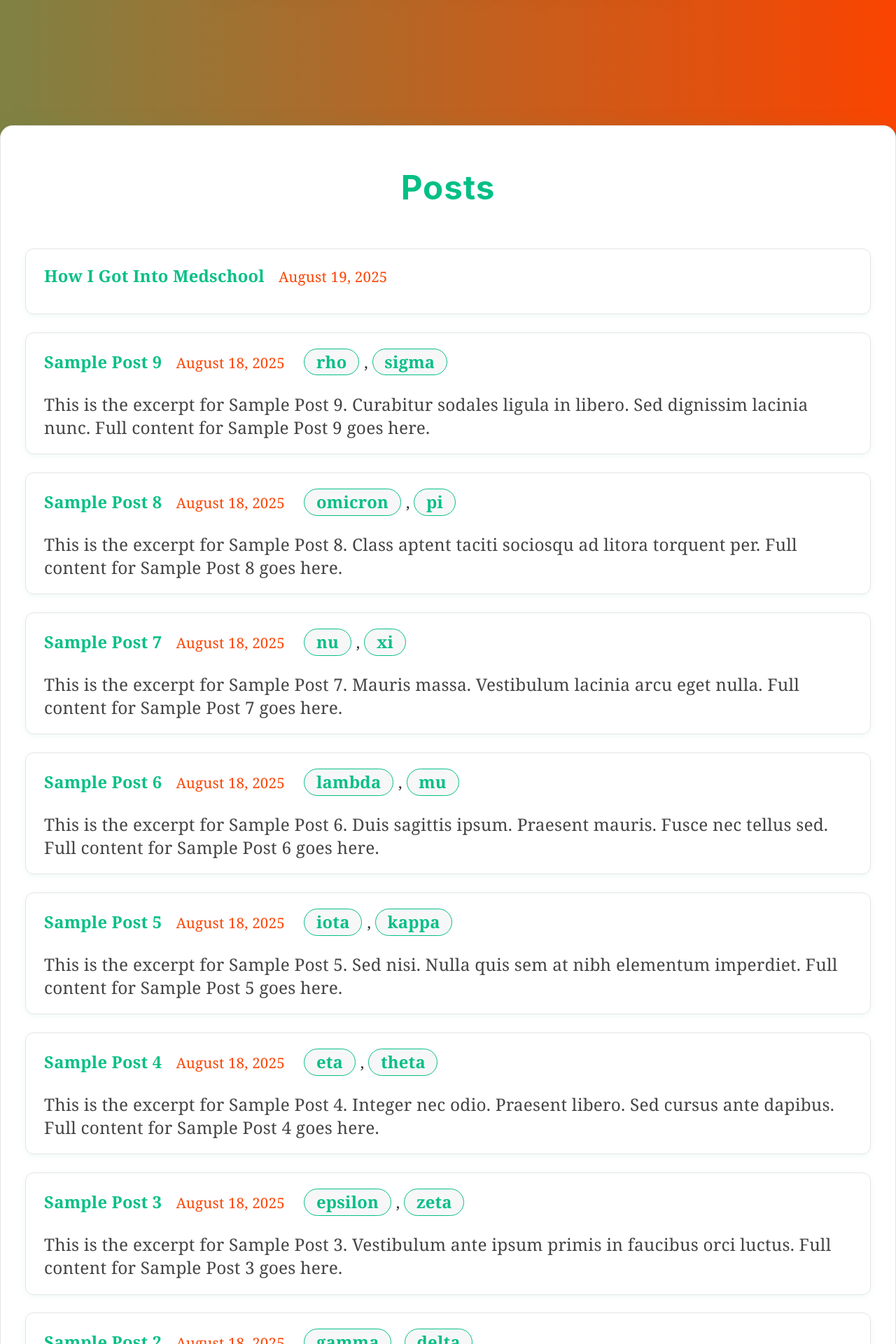
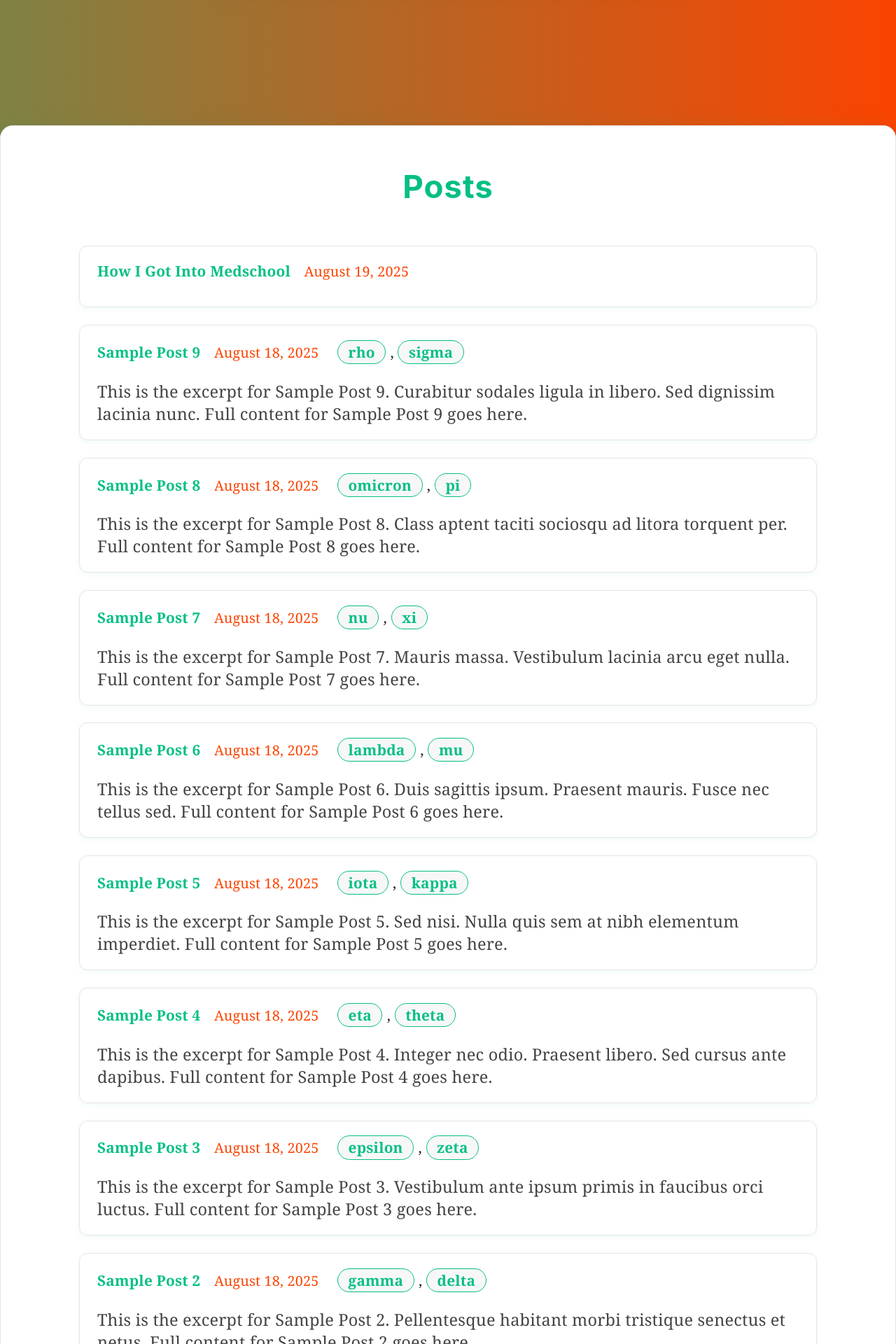
Before and after one commit to NotZakariya/NotZakariya.github.io, a Jekyll site: the page built from index.md, in a window 1280 px wide. Shown: the part 316-2236 px from the top of the page at 70% size. Built offline with Jekyll 4.4.1, drawn with Linux system fonts in a browser that asks for light colours; the list of posts is cut into pages by our own code.

Commit message:
Update main.scss

```diff
--- a/assets/main.scss
+++ b/assets/main.scss
@@ -128,12 +128,12 @@ $headingFont: -apple-system, BlinkMacSystemFont, 'Segoe UI', Helvetica, Arial, s
   }
   min-width: 320px;
   margin: 3.5rem auto 3.5rem auto;
-  padding: 2.2rem 1.5rem;
+  padding: 2.2rem 5.5rem;
   @media (min-width: 900px) {
-    padding: 2.2rem 2.2rem;
+  padding: 2.2rem 7rem;
   }
   @media (max-width: 600px) {
-    padding: 1.2rem 0.5rem;
+  padding: 1.2rem 2rem;
   }
   display: flex;
   flex-direction: column;
@@ -144,7 +144,7 @@ $headingFont: -apple-system, BlinkMacSystemFont, 'Segoe UI', Helvetica, Arial, s
   box-shadow: 0 4px 32px rgba(5,191,133,0.08), 0 1.5px 8px rgba(0,0,0,0.04);
   border: 1.5px solid $borderColour;
   font-family: $bodyFont;
-  font-size: 1.35rem;
+  font-size: 1.3rem;
   color: $textColour;
   letter-spacing: 0.01em;
   text-align: left;
@@ -268,6 +268,7 @@ $headingFont: -apple-system, BlinkMacSystemFont, 'Segoe UI', Helvetica, Arial, s
 }
 .main-content p {
   margin-bottom: 1.3em;
+  font-size: 1.3rem;
 }
 .main-content strong, .main-content b {
   color: $accentColour;
@@ -403,10 +404,12 @@ h1, h2, h3, h4, h5, h6 {
   font-family: 'Playfair Display', 'Georgia', 'Times New Roman', Times, serif;
   font-weight: 400;
   color: $accentColour;
-  margin-top: 2.2rem;
-  margin-bottom: 1.1rem;
+  margin-top: 3.2rem;
+  margin-bottom: 2.2rem;
   letter-spacing: 0.02em;
   font-style: normal;
+  font-size: 2.1em;
+  box-sizing: border-box;
 }
 
 body {
@@ -479,6 +482,7 @@ h1, h2, h3, h4, h5, h6 {
 .post-list li {
   margin-bottom: 1.2em;
   padding: 1em 1.2em;
+  font-size: 1.3rem;
   background: $cardBackground;
   border-radius: 12px;
   box-shadow: 0 2px 8px rgba(5,191,133,0.07);
@@ -491,7 +495,7 @@ h1, h2, h3, h4, h5, h6 {
 .post-list a {
   color: $accentColour;
   font-weight: 600;
-  font-size: 1.1em;
+  font-size: 1.3rem;
   text-decoration: none;
 }
 .post-list .post-meta {
@@ -656,7 +660,7 @@ h1, h2, h3, h4, h5, h6 {
   margin-bottom: 0.7em;
 }
 .post-card-excerpt {
-  font-size: 1.08em;
+  font-size: 1.3rem;
   color: $textColour;
   margin-top: 0.7em;
 }
```
